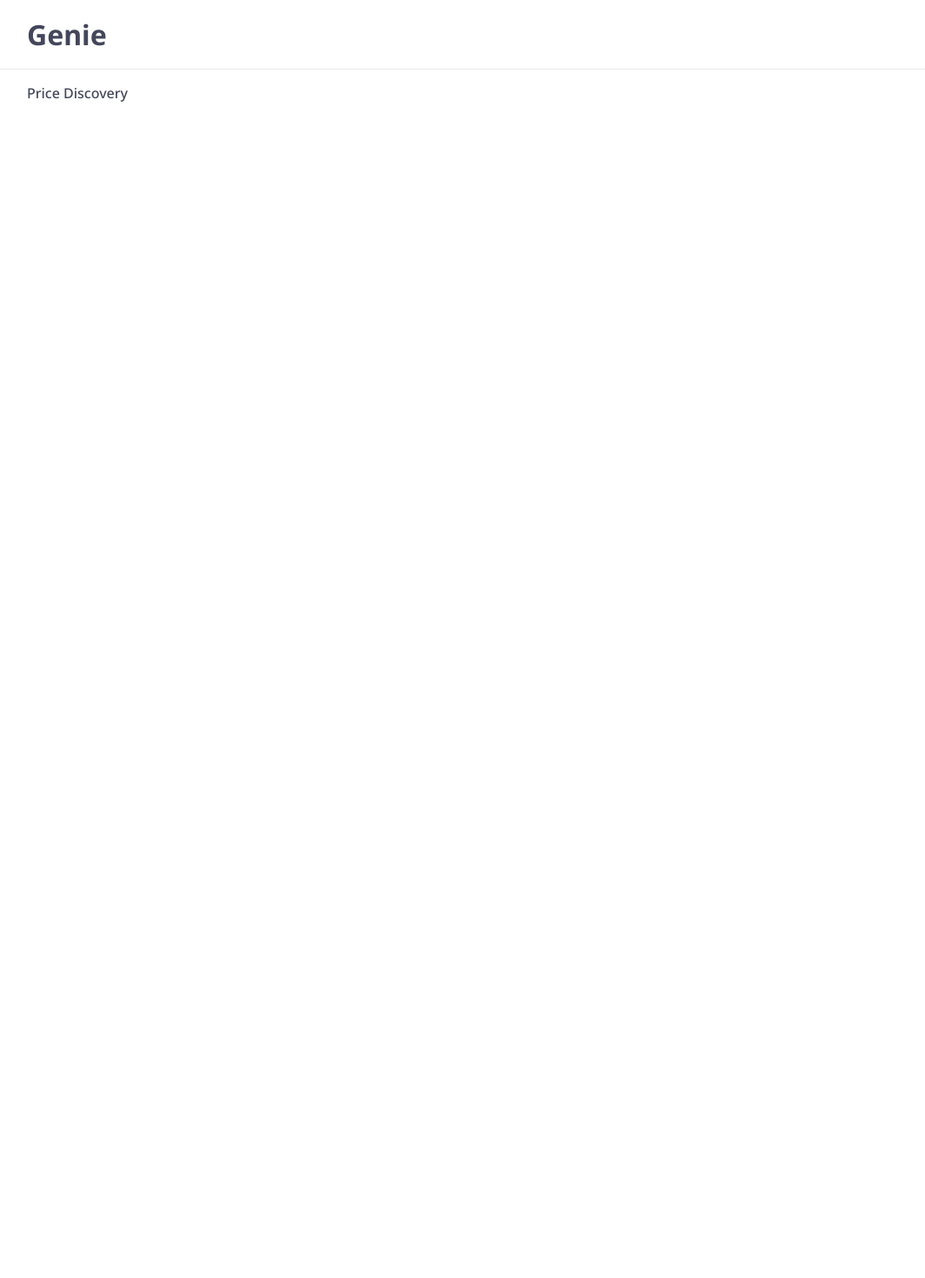
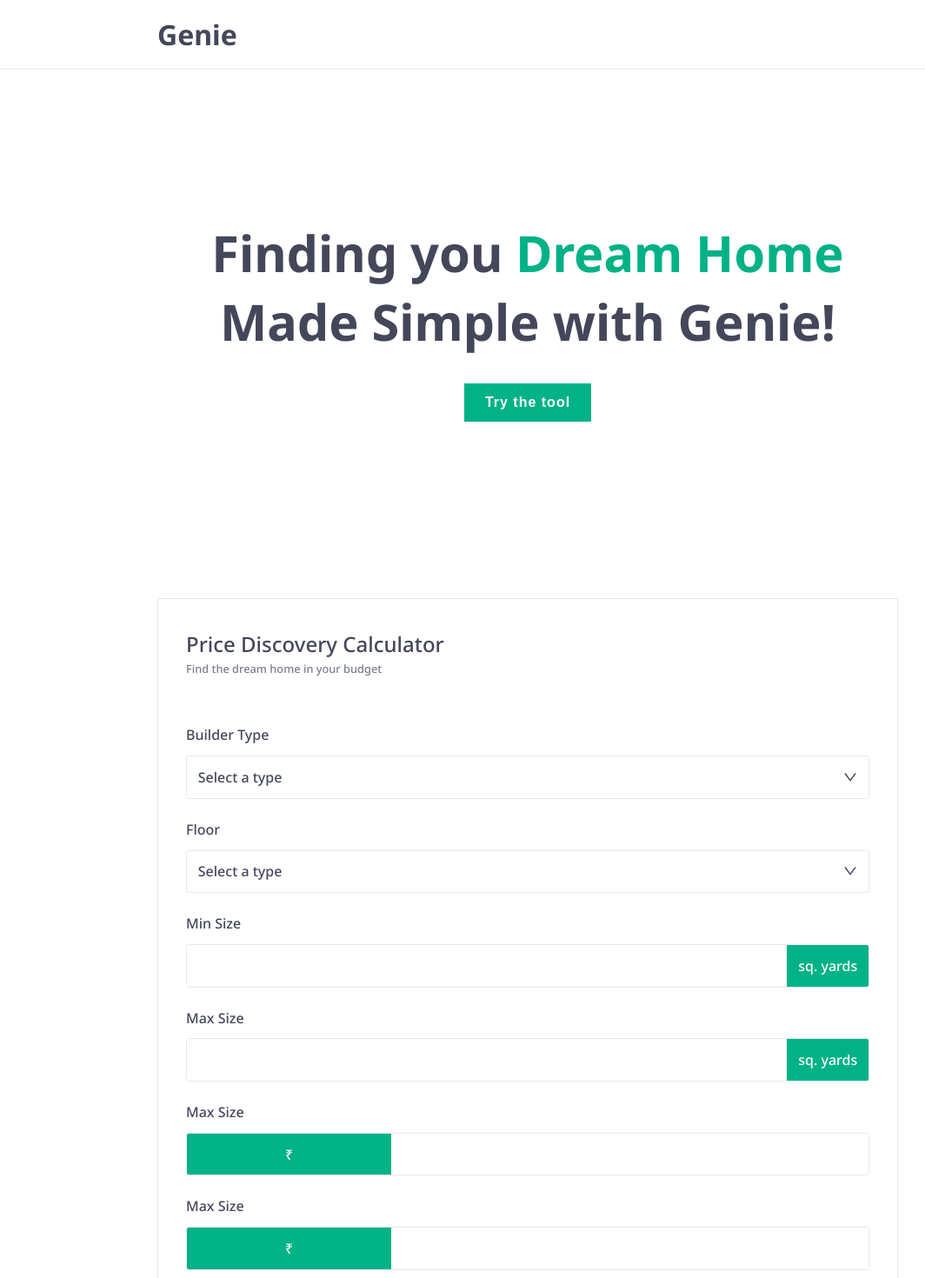
Before and after one commit to genie2218/genie-project-fe, a Next.js app: page /tools/price-discovery in a window 1280 px wide. Shown: the top 1470 px of the page at 87% size, without its empty margins (33-1097 px from the left). Before the commit the page ends 800 px from the top, so only its background shows below. Built offline with nearby package versions, Linux system fonts and the light colour scheme.

Commit message:
feat: added common components and changed layout

```diff
--- /dev/null
+++ b/app/components/Button.tsx
@@ -0,0 +1,20 @@
+/* eslint-disable @typescript-eslint/no-explicit-any */
+import styles from './styles.module.scss';
+
+interface IInputProps {
+  label: string,
+}
+
+const Button = (props: IInputProps) => {
+  const {
+    label,
+  } = props;
+
+  return (
+    <div className={styles.inputContainer}>
+      <button>{label}</button>
+    </div>
+  )
+}
+
+export default Button;
--- /dev/null
+++ b/app/components/Input.tsx
@@ -0,0 +1,29 @@
+/* eslint-disable @typescript-eslint/no-explicit-any */
+import styles from './styles.module.scss';
+
+interface IInputProps {
+  label: string,
+  prefixText?: string,
+  suffixText?: string,
+}
+
+const Input = (props: IInputProps) => {
+  const {
+    label,
+    prefixText,
+    suffixText,
+  } = props;
+
+  return (
+    <div className={styles.inputContainer}>
+      <span>{label}</span>
+      <div className={styles.input}>
+        {prefixText && <span className={styles.prefixText}>{prefixText}</span>}
+        <input />
+        {suffixText && <span className={styles.suffixText}>{suffixText}</span>}
+      </div>
+    </div>
+  )
+}
+
+export default Input;
--- /dev/null
+++ b/app/components/Select.tsx
@@ -0,0 +1,55 @@
+/* eslint-disable @typescript-eslint/no-explicit-any */
+"use client"
+import { useState } from 'react';
+import styles from './styles.module.scss';
+import { DownOutlined, CheckOutlined } from '@ant-design/icons';
+
+interface ISelect {
+  label: string,
+  options: any,
+  onChange: any,
+  defaultValue: any,
+}
+
+const Select = ({ label, options=[], onChange, defaultValue }: ISelect) => {
+  const [selectedOption, setSelectedOption] = useState(defaultValue || {});
+  const [optionsVisiblity, toggleOptionsVisibility] = useState(false);
+
+  const handleSelect = (option: any) => {
+    toggleOptionsVisibility(false);
+    if (selectedOption.value == option.value)
+    {
+      return;
+    }
+    setSelectedOption(option)
+    // onChange && onChange(option);
+    console.log(onChange);
+  }
+
+  return (
+    <div className={styles.selectContainer}>
+      <span>{label}</span>
+      <div className={styles.select} role="button">
+        <div className={styles.selected} onClick={() => toggleOptionsVisibility(!optionsVisiblity)}>
+          {selectedOption.label || 'Select a type'}
+          <DownOutlined />
+        </div>
+        {
+          optionsVisiblity && (
+            <div className={styles.options}>
+              {
+                options.map(o => (
+                  <div key={o.value} className={styles.option} onClick={() => handleSelect(o)}>
+                    {o.label} {selectedOption.value === o.value && <CheckOutlined />}
+                  </div>
+                ))
+              }
+            </div>
+          )
+        }
+      </div>
+    </div>
+  )
+}
+
+export default Select;
--- /dev/null
+++ b/app/components/styles.module.scss
@@ -0,0 +1,110 @@
+@import '../styleVariables/styles.module.scss';
+
+.inputContainer {
+  display: flex;
+  flex-direction: column;
+  justify-content: flex-start;
+  align-items: flex-start;
+  gap: 0.8rem;
+
+  button {
+    border: none;
+    outline: none;
+    background-color: $primary-accent;
+    color: white;
+    padding: 0.8rem 1.5rem;
+    width: 100%;
+    cursor: pointer;
+    font-weight: 800;
+    font-size: 1rem;
+    letter-spacing: 1px;
+    margin: 1rem 0;
+  }
+
+  .input {
+    border: 1px solid $border-gray;
+    width: 100%;
+    border-radius: 0.2rem;
+    overflow: hidden;
+    display: flex;
+
+    .prefixText {
+      background-color: $primary-accent;
+      color: white;
+      padding: 0.8rem;
+      width: 30%;
+      display: inline-block;
+      text-align: center;
+    }
+
+    input {
+      padding: 0.8rem;
+      border: none;
+      outline: none;
+      flex: auto;
+    }
+
+    .suffixText {
+      background-color: $primary-accent;
+      color: white;
+      padding: 0.8rem;
+      display: inline-block;
+      text-align: center;
+    }
+  }
+}
+
+.selectContainer {
+  display: flex;
+  flex-direction: column;
+  justify-content: flex-start;
+  align-items: flex-start;
+  gap: 0.8rem;
+
+  .select {
+    width: 100%;
+    height: 100%;
+    padding: 0.8rem;
+    color: $primary-text;
+    box-sizing: border-box;
+    align-content: center;
+    position: relative;
+    border: 1px solid $border-gray;
+    border-radius: 0.2rem;
+
+    .selected {
+      display: flex;
+      justify-content: space-between;
+      align-items: center;
+      cursor: pointer;
+      height: 100%;
+    }
+
+    .options {
+      cursor: pointer;
+      position: absolute;
+      bottom: -10px;
+      right: 0;
+      transform: translateY(100%);
+      width: 100%;
+      border: 1px solid $border-gray;
+      border-radius: 0.2rem;
+      background-color: white;
+      min-height: 2rem;
+      z-index: 100;
+
+      .option {
+        padding: 0.7rem;
+        margin: 0.4rem;
+        border-radius: 0.2rem;
+        display: flex;
+        justify-content: space-between;
+        align-items: center;
+
+        &:hover {
+          background-color: $secondary-accent;
+        }
+      }
+    }
+  }
+}
--- a/app/styles.module.scss
+++ b/app/styles.module.scss
@@ -9,7 +9,7 @@
     justify-content: space-between;
     align-items: center;
     color: $primary-text;
-    max-width: 1200px;
+    max-width: 900px;
     margin: 0 auto;
     padding: 0 1.5rem;
     font-weight: 900;
@@ -21,7 +21,7 @@
   .section {
     height: 100%;
     color: $primary-text;
-    max-width: 1200px;
+    max-width: 900px;
     margin: 0 auto;
     padding: 1rem 1.5rem;
     font-weight: 500;
--- a/app/tools/price-discovery/page.tsx
+++ b/app/tools/price-discovery/page.tsx
@@ -1,10 +1,30 @@
+import Input from '@/app/components/Input';
 import styles from './styles.module.scss';
+import Select from '@/app/components/Select';
+import Button from '@/app/components/Button';
 
 const PriceDiscovery = () => {
   return (
-    <div className={styles.container}>
-      <p>Price Discovery</p>
+    <>
+    <div className={styles.heroText}>
+      <h1>Finding you <span className={styles.accent}>Dream Home</span><br/>Made Simple
+      with Genie!</h1>
+      <Button label='Try the tool' />
     </div>
+      <div className={styles.toolContainer}>
+        <div className={styles.headingContainer}>
+          <p className={styles.heading}>Price Discovery Calculator</p>
+          <p className={styles.subHeading}>Find the dream home in your budget</p>
+        </div>
+        <Select label='Builder Type' options={[{ label: 'Luxury', value: 1 }, { label: 'Ultra Luxury', value: 2}]} onChange={null} defaultValue={null} />
+        <Select label='Floor' options={[{ label: 'First Floor', value: 1 }, { label: 'Second Floor', value: 2}]} onChange={null} defaultValue={null} />
+        <Input label='Min Size' suffixText='sq. yards'/>
+        <Input label='Max Size' suffixText='sq. yards'/>
+        <Input label='Max Size' prefixText='₹'/>
+        <Input label='Max Size' prefixText='₹'/>
+        <Button label='Fetch Localities' />
+      </div>
+    </>
   )
 }
 
--- a/app/tools/price-discovery/styles.module.scss
+++ b/app/tools/price-discovery/styles.module.scss
@@ -1 +1,45 @@
 @import '../../styleVariables/styles.module.scss';
+
+.heroText {
+  font-size: clamp(1rem, 3vw, 40px);
+  width: 90%;
+  height: 70vh;
+  display: flex;
+  justify-content: center;
+  align-items: center;
+  flex-direction: column;
+  gap: 1rem;
+  margin: 0 auto;
+  text-align: center;
+
+  .accent {
+    color: $primary-accent;
+  }
+}
+
+.headingContainer {
+  margin-bottom: 2rem;
+  .heading {
+    font-size: 1.5rem;
+    margin: 0.2rem 0;
+  }
+  .subHeading {
+    font-size: 0.8rem;
+    color: $secondary-text;
+  }
+}
+.toolContainer {
+  border: 1px solid $border-gray;
+  border-radius: 0.2rem;
+  margin: 2rem 0;
+  padding: 2rem;
+  display: flex;
+  flex-direction: column;
+  gap: 1.5rem;
+}
+
+@media screen and (max-width: 500px) {
+  .heroText {
+    width: 100;
+  }
+}
--- a/package.json
+++ b/package.json
@@ -9,6 +9,7 @@
     "lint": "next lint"
   },
   "dependencies": {
+    "@ant-design/icons": "^5.5.1",
     "next": "15.0.3",
     "react": "19.0.0-rc-66855b96-20241106",
     "react-dom": "19.0.0-rc-66855b96-20241106"
```
Also changed, not shown: 1 other file (tests, documents, lock files or other folders).
